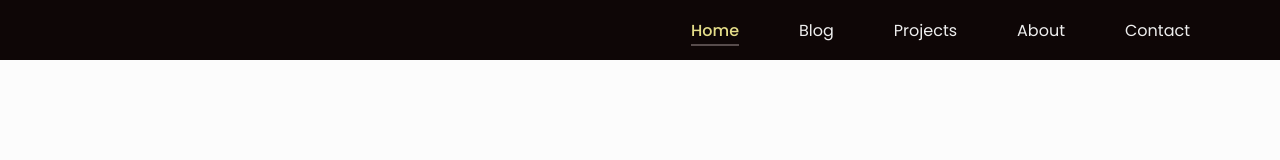
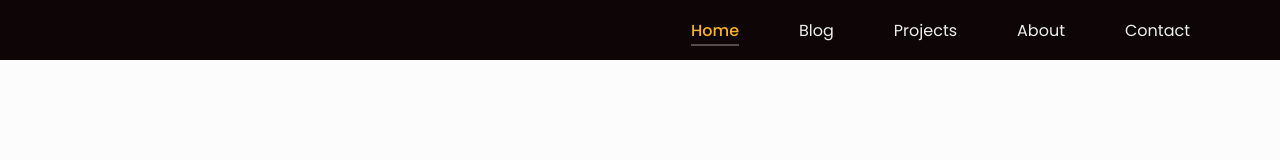
Before and after one commit to Mr-Deee/practise, a React (Create React App) app: page / in a window 1280 px wide. Shown: the top 160 px of the page. Built offline with nearby package versions, Linux system fonts and the light colour scheme.

Commit message:
cssa changes

```diff
--- a/package.json
+++ b/package.json
@@ -16,7 +16,7 @@
     "react-bootstrap": "^2.7.2",
     "react-dom": "^18.2.0",
     "react-router-dom": "^6.8.2",
-    "react-scripts": "5.0.1",
+    "react-scripts": "^5.0.1",
     "styled-components": "^5.3.9",
     "web-vitals": "^2.1.4"
   },
--- a/src/components/NavBar.css
+++ b/src/components/NavBar.css
@@ -50,7 +50,7 @@ body {
 }
 
 .nav-elements ul a.active {
-  color: #e4dd89;
+  color: #f8b12c;
   font-weight: 500;
   position: relative;
 }
@@ -76,6 +76,7 @@ body {
   .menu-icon {
     display: block;
     cursor: pointer;
+    color: #f8b12c;
 
 
   }
```
Also changed, not shown: 1 other file (tests, documents, lock files or other folders).
